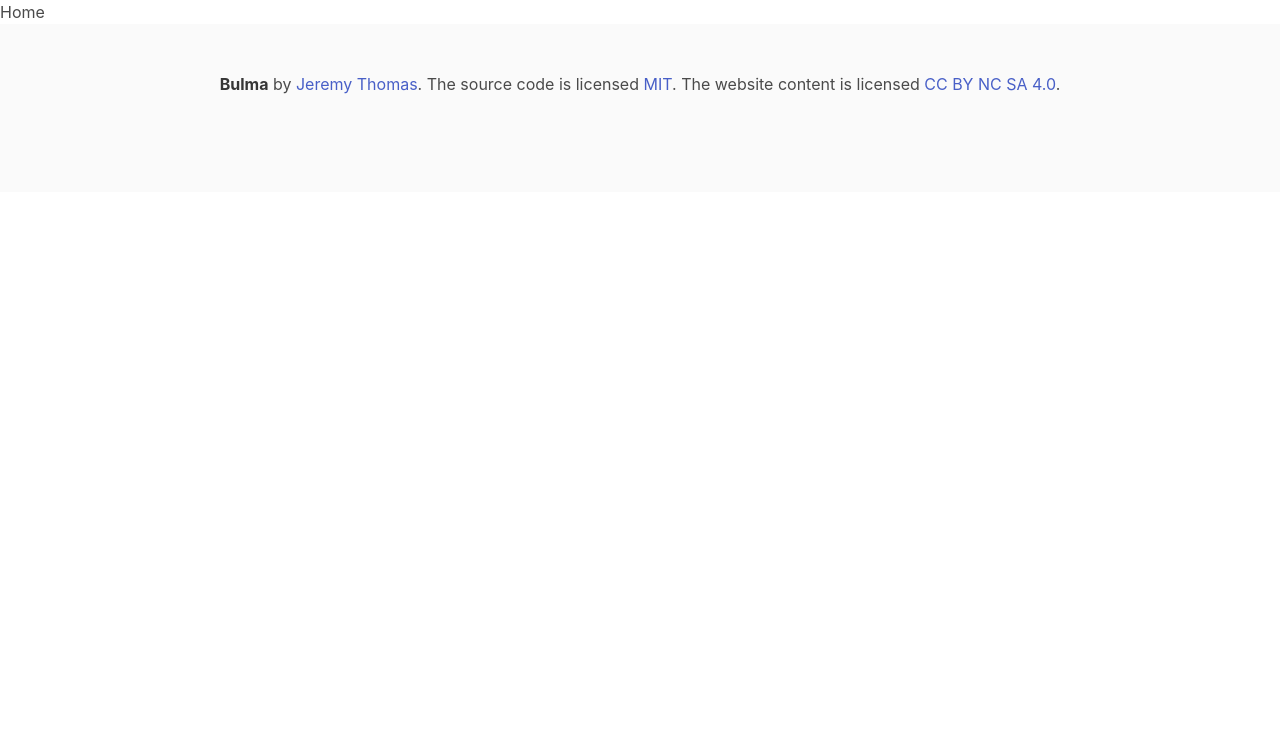
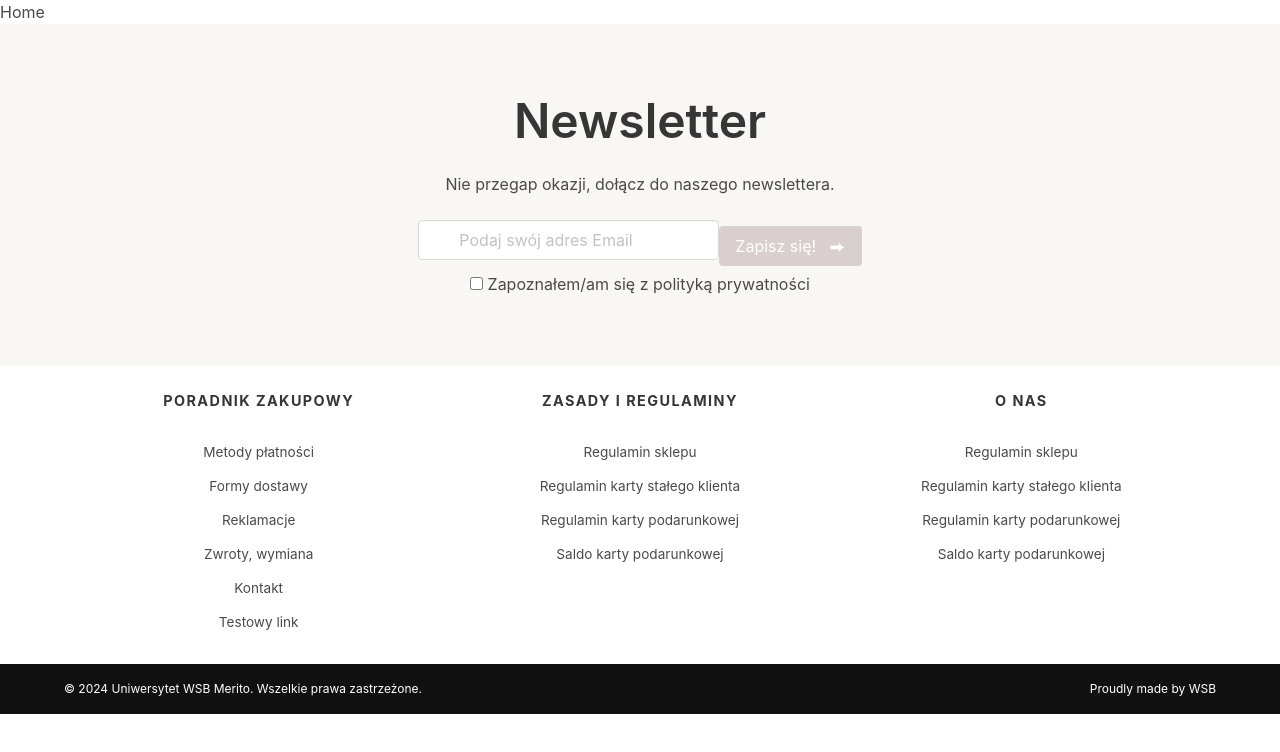
Before and after one commit to Sienkowski99/wsb_shop, a Nuxt app: page / in a window 1280 px wide. Shown: the top 752 px of the page. Built offline with nearby package versions, Linux system fonts and the light colour scheme.

Commit message:
add footer with components

```diff
--- /dev/null
+++ b/components/Footer/Footer.vue
@@ -0,0 +1,21 @@
+<template>
+  <footer>
+    <Newsletter/>
+    <Links/>
+    <Info/>
+  </footer>
+</template>
+
+<script>
+import Newsletter from './Newsletter.vue'
+import Links from './Links.vue'
+import Info from './Info.vue'
+
+export default {
+  components: {
+    Newsletter,
+    Info,
+    Links
+  }
+}
+</script>
--- /dev/null
+++ b/components/Footer/Info.vue
@@ -0,0 +1,37 @@
+<template>
+  <footer class="footer">
+    <div class="container">
+      <div class="level">
+        <!-- Left side -->
+        <div class="level-left">
+          <div class="level-item" style="font-size: 0.75rem;">
+            © 2024 Uniwersytet WSB Merito. Wszelkie prawa zastrzeżone.
+          </div>
+        </div>
+        <!-- Right side -->
+        <div class="level-right">
+          <div class="level-item" style="font-size: 0.75rem;">
+            Proudly made by WSB
+          </div>
+        </div>
+      </div>
+    </div>
+  </footer>
+</template>
+
+<script>
+export default {
+  // Your script content (if any) will go here
+}
+</script>
+
+<style scoped>
+.footer {
+  background-color: #111;
+  padding: 1rem;
+  color: white;
+}
+.level-item {
+  font-size: 0.75rem; /* Smaller font size */
+}
+</style>
--- /dev/null
+++ b/components/Footer/Links.vue
@@ -0,0 +1,80 @@
+<template>
+  <div class="container">
+    <div class="columns">
+      <div class="column">
+        <p class="menu-label">
+          PORADNIK ZAKUPOWY
+        </p>
+        <ul class="menu-list">
+          <li><a href="#">Metody płatności</a></li>
+          <li><a href="#">Formy dostawy</a></li>
+          <li><a href="#">Reklamacje</a></li>
+          <li><a href="#">Zwroty, wymiana</a></li>
+          <li><a href="#">Kontakt</a></li>
+          <li><a href="#">Testowy link</a></li>
+        </ul>
+      </div>
+      <div class="column">
+        <p class="menu-label">
+          ZASADY I REGULAMINY
+        </p>
+        <ul class="menu-list">
+          <li><a href="#">Regulamin sklepu</a></li>
+          <li><a href="#">Regulamin karty stałego klienta</a></li>
+          <li><a href="#">Regulamin karty podarunkowej</a></li>
+          <li><a href="#">Saldo karty podarunkowej</a></li>
+        </ul>
+      </div>
+      <div class="column">
+        <p class="menu-label">
+          O NAS
+        </p>
+        <ul class="menu-list">
+          <li><a href="#">Regulamin sklepu</a></li>
+          <li><a href="#">Regulamin karty stałego klienta</a></li>
+          <li><a href="#">Regulamin karty podarunkowej</a></li>
+          <li><a href="#">Saldo karty podarunkowej</a></li>
+        </ul>
+      </div>
+    </div>
+  </div>
+</template>
+
+<script>
+export default {
+}
+</script>
+
+<style scoped>
+.container {
+  padding: 1rem;
+}
+
+.menu-label {
+  color: #363636;
+  font-weight: bold;
+  margin-bottom: 0.5rem;
+  font-size: 0.9rem;
+  padding: 0.5rem 0;
+  text-align: center
+}
+
+.menu-list {
+  text-align: center;
+  margin: 0;
+  padding: 0.5rem 0;
+}
+
+.menu-list a {
+  color: #4a4a4a;
+  line-height: 1.5;
+  font-size: 0.85rem;
+  text-decoration: none;
+  transition: color 0.3s;
+}
+
+.menu-list a:hover {
+  text-decoration: underline;
+  background-color: white;
+}
+</style>
--- /dev/null
+++ b/components/Footer/Newsletter.vue
@@ -0,0 +1,88 @@
+<template>
+  <section class="section newsletter-section">
+    <div class="container newsletter-container">
+      <div class="columns is-centered">
+        <div class="column is-half">
+          <div class="box has-text-centered">
+            <h1 class="title is-1">Newsletter</h1>
+            <p>Nie przegap okazji, dołącz do naszego newslettera.</p><br/>
+            <div class="newsletter-form-container">
+              <form id="newsletter-form" class="is-flex is-align-items-center">
+                <div class="field">
+                  <div class="control has-icons-left">
+                    <input class="input" type="email" id="email" placeholder="Podaj swój adres Email" required>
+                    <span class="icon is-small is-left">
+                      <i class="fas fa-envelope"></i>
+                    </span>
+                  </div>
+                </div>
+                <div class="field" style="margin-bottom: 0;">
+                  <div class="control">
+                    <button class="button is-dark" style="vertical-align: middle;">Zapisz się! &nbsp;&nbsp;⮕</button>
+                  </div>
+                </div>
+              </form>
+            </div>
+            <div class="field">
+              <div class="control has-text-centered">
+                <label class="checkbox">
+                  <input type="checkbox" id="privacy" required>
+                  Zapoznałem/am się z polityką prywatności
+                </label>
+              </div>
+            </div>
+          </div>
+        </div>
+      </div>
+    </div>
+  </section>
+</template>
+
+<script>
+export default {
+}
+</script>
+
+<style>
+body, html {
+  margin: 0;
+  padding: 0;
+  height: 100%;
+  width: 100%;
+}
+
+.newsletter-section {
+  background-color: rgb(249, 247, 244);
+  padding: 50px 0;
+  width: 100%;
+}
+
+.newsletter-container {
+  width: 100%;
+}
+
+.box {
+  background-color: rgb(249, 247, 244);
+  box-shadow: none;
+  border: none;
+}
+
+.button.is-dark {
+  background-color: rgb(217, 207, 206);
+  border: none;
+}
+
+.button.is-dark:hover {
+  background-color: rgb(221, 213, 212);
+}
+
+.has-text-centered {
+  text-align: center;
+}
+
+.newsletter-form-container {
+  display: flex;
+  justify-content: center;
+  align-items: center;
+}
+</style>
--- a/components/Footer/index.vue
+++ /dev/null
@@ -1,16 +0,0 @@
-<template>
-  <footer class="footer">
-    <div class="content has-text-centered">
-      <p>
-        <strong>Bulma</strong> by
-        <a href="https://jgthms.com">Jeremy Thomas</a>. The source code is
-        licensed
-        <a href="http://opensource.org/licenses/mit-license.php">MIT</a>. The
-        website content is licensed
-        <a href="http://creativecommons.org/licenses/by-nc-sa/4.0/"
-          >CC BY NC SA 4.0</a
-        >.
-      </p>
-    </div>
-  </footer>
-</template>
--- a/layouts/default.vue
+++ b/layouts/default.vue
@@ -3,3 +3,5 @@
   <slot />
   <Footer />
 </template>
+<script setup lang="ts">
+</script>
```
